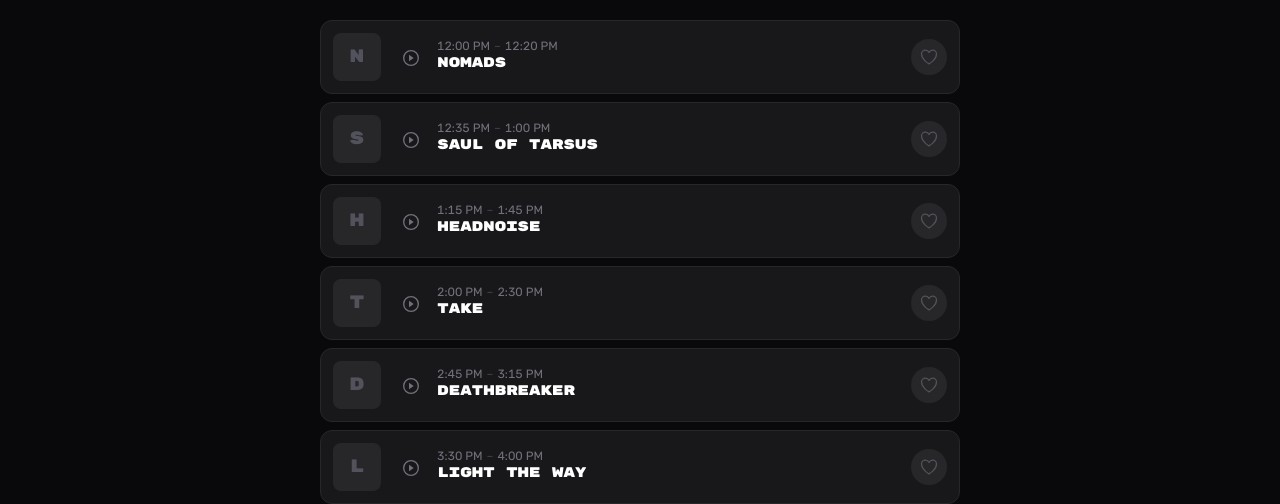
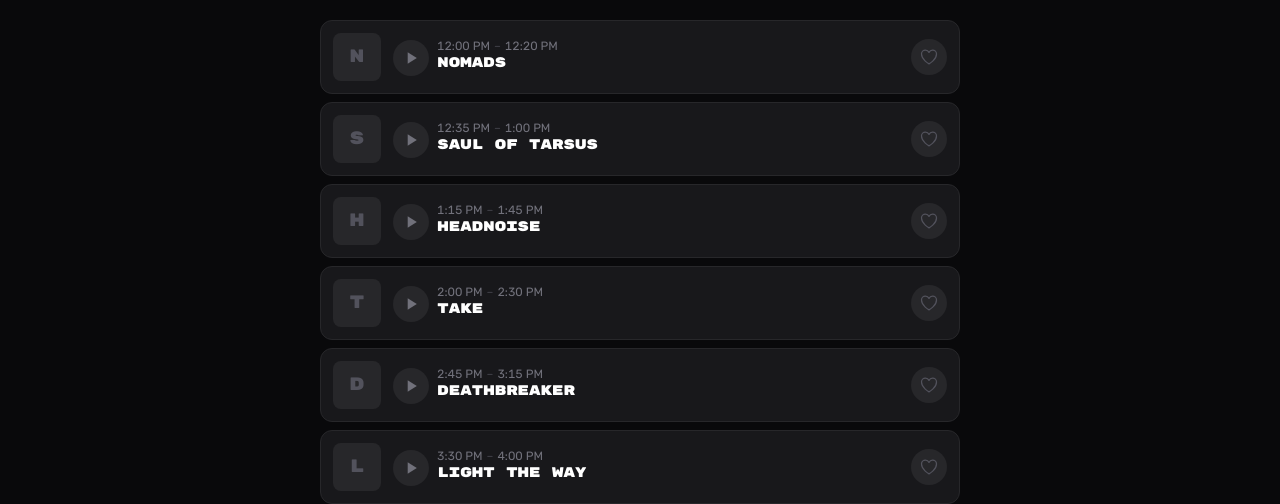
Before and after one commit to shawncothran/jchc-fest-app, a React (Vite) app: page / in a window 1280 px wide. Shown: the part 301-805 px from the top of the page. Built offline with nearby package versions, Linux system fonts and the light colour scheme.

Commit message:
fix: proper sized play button with triangle icon, improve iOS autoplay with youtube.com and playsinline

```diff
--- a/src/components/SetCard.tsx
+++ b/src/components/SetCard.tsx
@@ -63,25 +63,16 @@ export default function SetCard({
             <button
               onClick={onPlayVideo}
               aria-label={`Watch ${set.name} on YouTube`}
-              className="shrink-0 w-9 h-9 rounded-full flex items-center justify-center transition-all active:scale-90 text-zinc-500 hover:text-zinc-300 flex-shrink-0 mt-0.5"
+              className="shrink-0 w-9 h-9 rounded-full flex items-center justify-center transition-all active:scale-90 text-zinc-500 bg-zinc-800 hover:text-zinc-300 hover:bg-zinc-700 mt-0.5"
             >
               <svg
                 viewBox="0 0 24 24"
-                fill="none"
-                stroke="currentColor"
-                strokeWidth={2}
-                className="w-4 h-4"
+                fill="currentColor"
+                className="w-5 h-5"
                 aria-hidden="true"
               >
                 {/* Triangle play icon */}
-                <circle cx="12" cy="12" r="11" strokeLinecap="round" />
-                <path
-                  d="M9 7v10l7-5z"
-                  fill="currentColor"
-                  stroke="none"
-                  strokeLinecap="round"
-                  strokeLinejoin="round"
-                />
+                <path d="M8 5v14l11-7z" />
               </svg>
             </button>
           )}
--- a/src/components/YouTubeModal.tsx
+++ b/src/components/YouTubeModal.tsx
@@ -45,23 +45,34 @@ export default function YouTubeModal({
     return () => window.removeEventListener("keydown", handleEscape);
   }, [isOpen, onClose]);
 
-  // Trigger iOS autoplay via YouTube API
+  // Trigger iOS autoplay via YouTube API + try multiple strategies
   useEffect(() => {
     if (!isOpen || !iframeRef.current) {
       return;
     }
 
-    // iOS requires a small delay and the YouTube API to be loaded
+    // Try multiple strategies to trigger playback
     const timer = setTimeout(() => {
       if (iframeRef.current?.contentWindow) {
-        // Send postMessage to trigger play on the iframe
-        // This works better for iOS than relying on autoplay parameter alone
+        // Strategy 1: YouTube IFrame API postMessage
         iframeRef.current.contentWindow.postMessage(
           { event: "command", func: "playVideo" },
           "*"
         );
+
+        // Strategy 2: Try focus + keyboard event
+        iframeRef.current.focus();
+
+        // Strategy 3: Reload with updated src to trigger autoplay
+        const currentSrc = iframeRef.current.src;
+        if (!currentSrc.includes("autoplay=1")) {
+          const newSrc = currentSrc.includes("?")
+            ? `${currentSrc}&autoplay=1`
+            : `${currentSrc}?autoplay=1`;
+          iframeRef.current.src = newSrc;
+        }
       }
-    }, 100);
+    }, 50);
 
     return () => clearTimeout(timer);
   }, [isOpen]);
@@ -117,9 +128,9 @@ export default function YouTubeModal({
               <iframe
                 ref={iframeRef}
                 className="absolute inset-0 w-full h-full"
-                src={`https://www.youtube-nocookie.com/embed/${videoId}?autoplay=1&enablejsapi=1`}
+                src={`https://www.youtube.com/embed/${videoId}?autoplay=1&enablejsapi=1&playsinline=1&mute=0`}
                 title={bandName}
-                allow="accelerometer; autoplay; clipboard-write; encrypted-media; gyroscope; picture-in-picture"
+                allow="accelerometer; autoplay; clipboard-write; encrypted-media; gyroscope; picture-in-picture; fullscreen"
                 allowFullScreen
               />
             </div>
```
